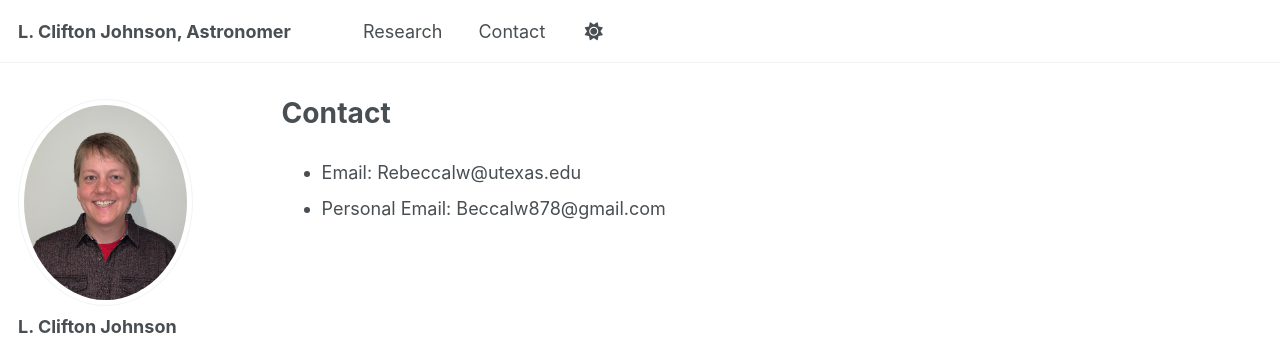
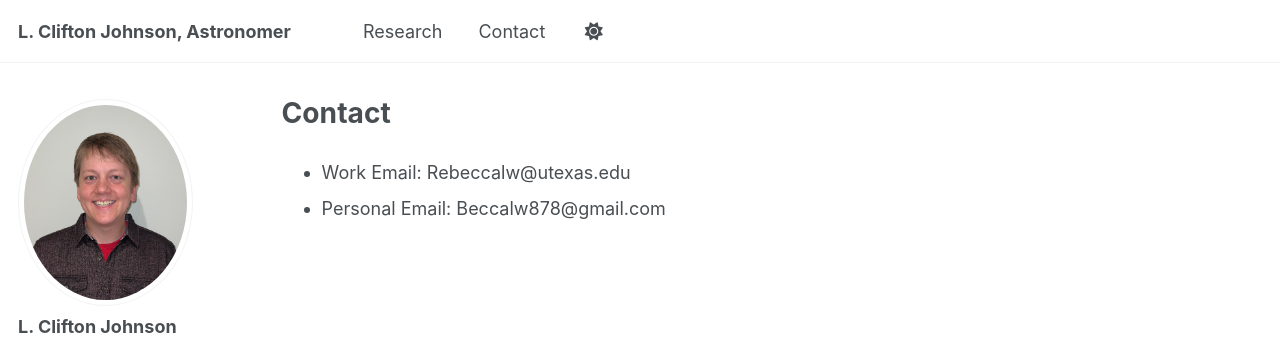
Before and after one commit to rebeccalw87/rebeccalw87.github.io, a Jekyll site: the page built from _pages/contact.md, in a window 1280 px wide. Shown: the top 350 px of the page. Built offline with Jekyll 4.4.1, drawn with Linux system fonts in a browser that asks for light colours; some web fonts are replaced; a script that is not in the unit is left out.

Commit message:
Update contact.md

```diff
--- a/_pages/contact.md
+++ b/_pages/contact.md
@@ -4,5 +4,5 @@ title: "Contact"
 author_profile: true
 ---
 
-- Email: Rebeccalw@utexas.edu
+- Work Email: Rebeccalw@utexas.edu
 - Personal Email: Beccalw878@gmail.com
```
